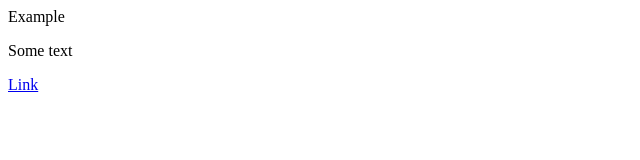
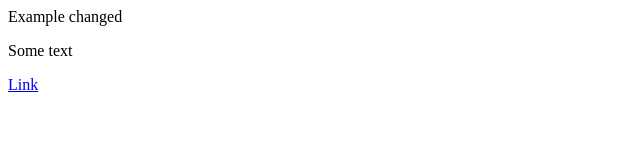
Before and after one commit to studenttsu/RA-Frontend-Course, a plain HTML site: page index.html in a window 1280 px wide. Shown: the full height of the page, 0-640 px from the left. Drawn offline with Linux system fonts and the light colour scheme.

Commit message:
My first commit

```diff
--- a/index.html
+++ b/index.html
@@ -8,7 +8,7 @@
   <link rel="stylesheet" href="./style.css" />
 </head>
 <body>
-  <div>Example</div>
+  <div>Example changed</div>
   <p>Some text</p>
   <a href="/">Link</a>
 </body>
```
